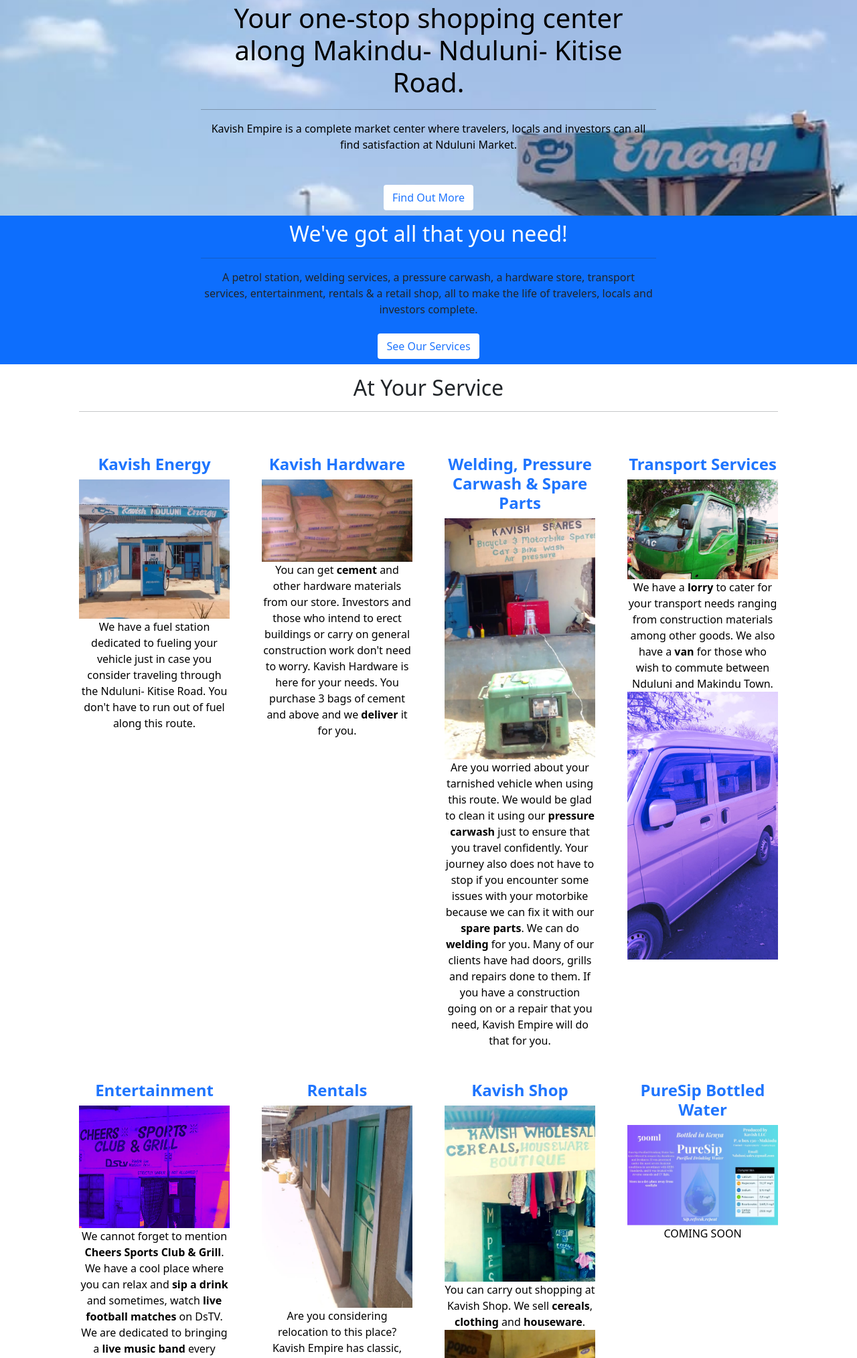
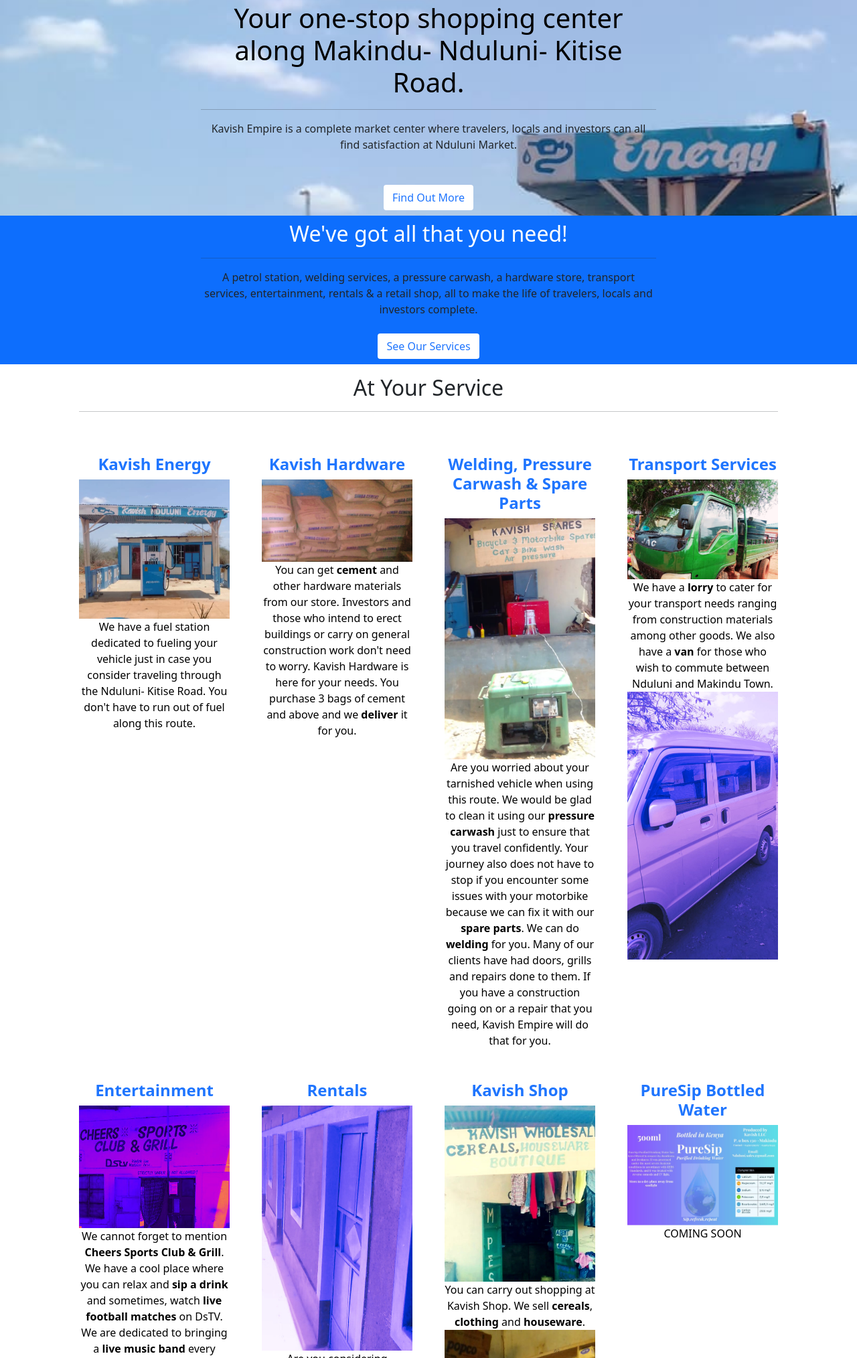
Before and after one commit to kavishempire/kavishempire.github.io, a plain HTML site: page index.html in a window 1280 px wide. Shown: the part 93-2121 px from the top of the page at 67% size. Drawn offline with nearby package versions, Linux system fonts and the light colour scheme; some packages are replaced by stand-ins of ours; a script that the page names is missing; files whose address does not match are found by name.

Commit message:
Update index.html

```diff
--- a/index.html
+++ b/index.html
@@ -27,7 +27,7 @@
             background-size: cover;
             }
       #contact {
-            background-image: url('/banner2.jpeg');
+            background-image: url('/footer.jpeg');
             background-repeat: no-repeat;
             background-size: cover;
            }
@@ -49,14 +49,14 @@
         </nav>
         <!-- Masthead-->
         <header class="masthead py-2">
-            <div class="container px-2 px-lg-5 h-100" style=" color: black;">
+            <div class="container px-2 px-lg-5 h-100">
                 <div class="row gx-4 gx-lg-5 h-100 align-items-center justify-content-center text-center">
                     <div class="col-lg-8 align-self-end">
-                        <h1 class=" font-weight-bold" data-mdb-toggle="animation" data-mdb-animation-reset="false" data-mdb-animation="slide-in-right">Your one-stop shopping center along Makindu- Nduluni- Kitise Road.</h1>
+                        <h1 class=" font-weight-bold text-black" data-mdb-toggle="animation" data-mdb-animation-reset="false" data-mdb-animation="slide-in-right">Your one-stop shopping center along Makindu- Nduluni- Kitise Road.</h1>
                         <hr class="divider"/>
                     </div>
                     <div class="col-lg-8 align-self-baseline">
-                        <p class="text-black-100 mb-5 font-weight-bold" data-mdb-toggle="animation" data-mdb-animation-reset="false" data-mdb-animation="slide-in-right">Kavish Empire is a complete market center where travelers, locals and investors can all find satisfaction at Nduluni Market.</p>
+                        <p class="text-white-100 mb-5 font-weight-bold" data-mdb-toggle="animation" data-mdb-animation-reset="false" data-mdb-animation="slide-in-right">Kavish Empire is a complete market center where travelers, locals and investors can all find satisfaction at Nduluni Market.</p>
                         <a class="btn  btn-xl bg-white" href="#about" style=" color: #1F75FE;">Find Out More</a>
                     </div>
                 </div>
@@ -129,7 +129,7 @@
                     <div class="col-lg-3 col-md-6 text-center" data-mdb-toggle="animation" data-mdb-animation-reset="false" data-mdb-animation="slide-in-left">
                         <div class="mt-5">
                             <h3 class="h4 mb-2"  style=" color: #1F75FE;"><b>Rentals</b></h3>
-                            <img class="img-fluid" src="rentals.jpeg" alt="">
+                            <img class="img-fluid" src="kavishrentals.jpeg" alt="">
                             <p class="text-black mb-0">Are you considering relocation to this place? Kavish Empire has classic, clean and secure <b>rooms for rent</b>. We ensure that our tenants have access to <b>free clean water</b> and <b>electricity</b> at an affordable price. We want to make you find a home away from home.</p>
                         </div>
                     </div>
```
